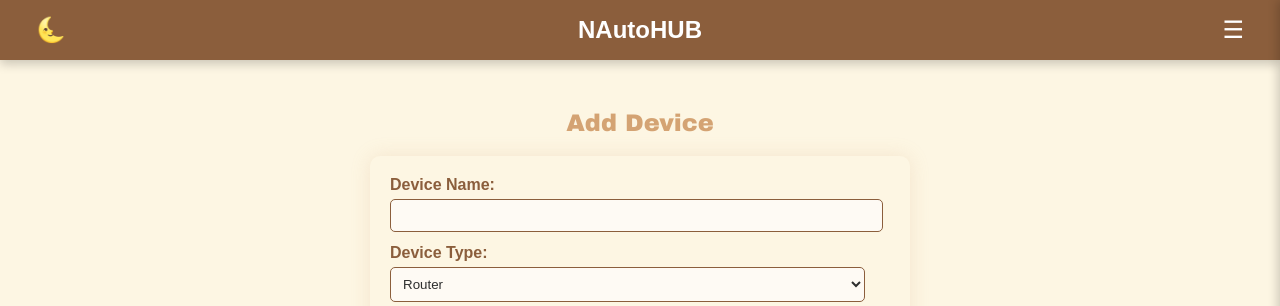
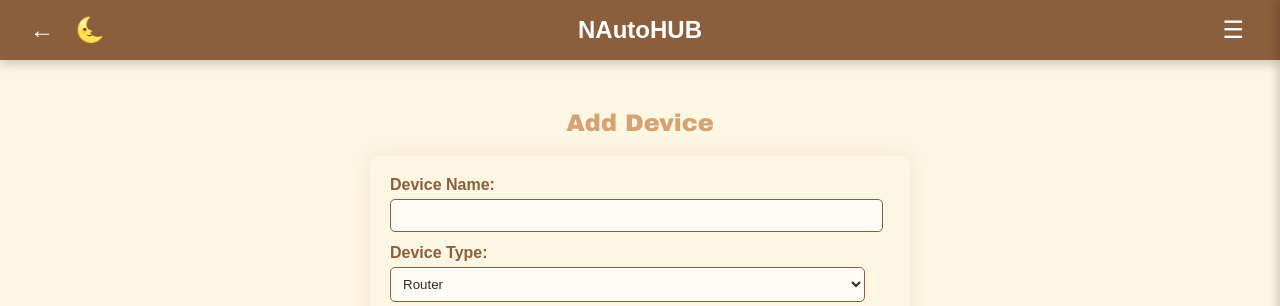
Before and after one commit to CUBoulder-Ashwin/NAutoHUB, a Flask app: page /add-device in a window 1280 px wide. Shown: the top 306 px of the page. Run offline with Flask 3, Linux system fonts and the light colour scheme.

Commit message:
Adding back button for user friendliness

```diff
--- a/NSOT/GUI/flask_app/templates/base.html
+++ b/NSOT/GUI/flask_app/templates/base.html
@@ -151,6 +151,28 @@
         .container {
             padding: 30px;
         }
+
+        .back-button {
+            font-size: 1.5em;
+            text-decoration: none;
+            margin-right: 15px;
+            transition: color 0.3s ease;
+        }
+
+        .dark-mode .back-button {
+            color: var(--dark-accent);
+        }
+        .dark-mode .back-button:hover {
+            color: var(--dark-hover);
+        }
+
+        .light-mode .back-button {
+            color: #ffffff;
+        }
+        .light-mode .back-button:hover {
+            color: var(--light-hover);
+        }
+
     </style>
     <script>
         function toggleHamburgerMenu() {
@@ -182,6 +204,9 @@
 <body>
     <nav class="navbar">
         <div class="navbar-left">
+            {% if request.endpoint != 'homepage' %}
+            <a href="{{ url_for('homepage') }}" class="back-button" title="Back to Homepage">←</a>
+            {% endif %}
             <button id="darkModeToggle" onclick="toggleDarkMode()">🌜</button>
         </div>
         <div class="navbar-center">
```
